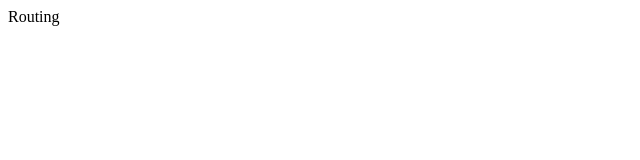
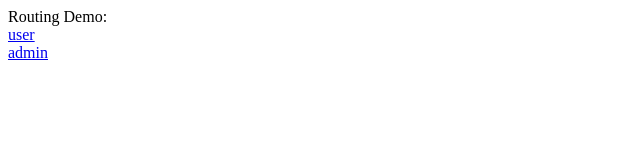
Before and after one commit to aqutw/play-angular10-with-routing, an Angular app: page / in a window 1280 px wide. Shown: the top 160 px of the page, without its empty margins (0-640 px from the left). Built offline with nearby package versions, Linux system fonts and the light colour scheme.

Commit message:
Completed Basic Routing at #24 https://www.youtube.com/watch?v=yymtGNGyhuM&list=PL8p2I9GklV45JZerGMvw5JVxPSxCg8VPv&index=24

```diff
--- a/src/app/app-routing.module.ts
+++ b/src/app/app-routing.module.ts
@@ -1,7 +1,18 @@
+import { UserComponent } from './user/user.component';
+import { AdminComponent } from './admin/admin.component';
 import { NgModule } from '@angular/core';
 import { Routes, RouterModule } from '@angular/router';
 
-const routes: Routes = [];
+const routes: Routes = [
+  {
+    path: 'user',
+    component: UserComponent
+  },
+  {
+    path: 'admin',
+    component: AdminComponent
+  }
+];
 
 @NgModule({
   imports: [RouterModule.forRoot(routes)],
--- a/src/app/app.component.html
+++ b/src/app/app.component.html
@@ -1 +1,7 @@
-Routing
+Routing Demo:
+<br>
+<a routerLink="user">user</a>
+<br>
+<a routerLink="admin">admin</a>
+
+<router-outlet></router-outlet>
```
